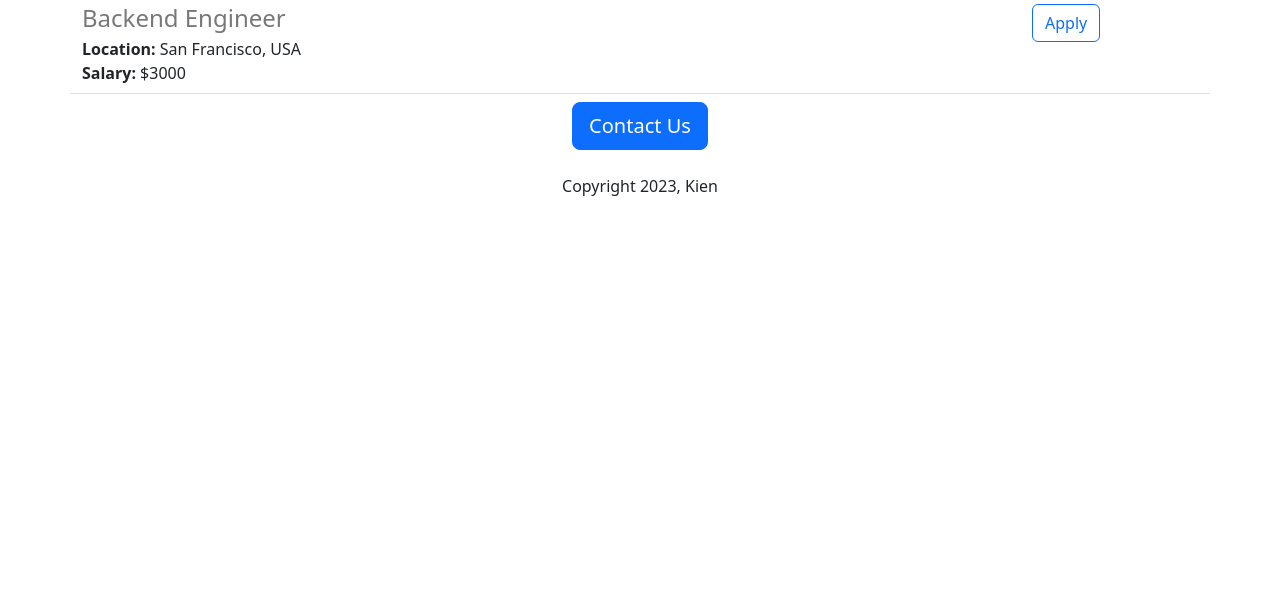
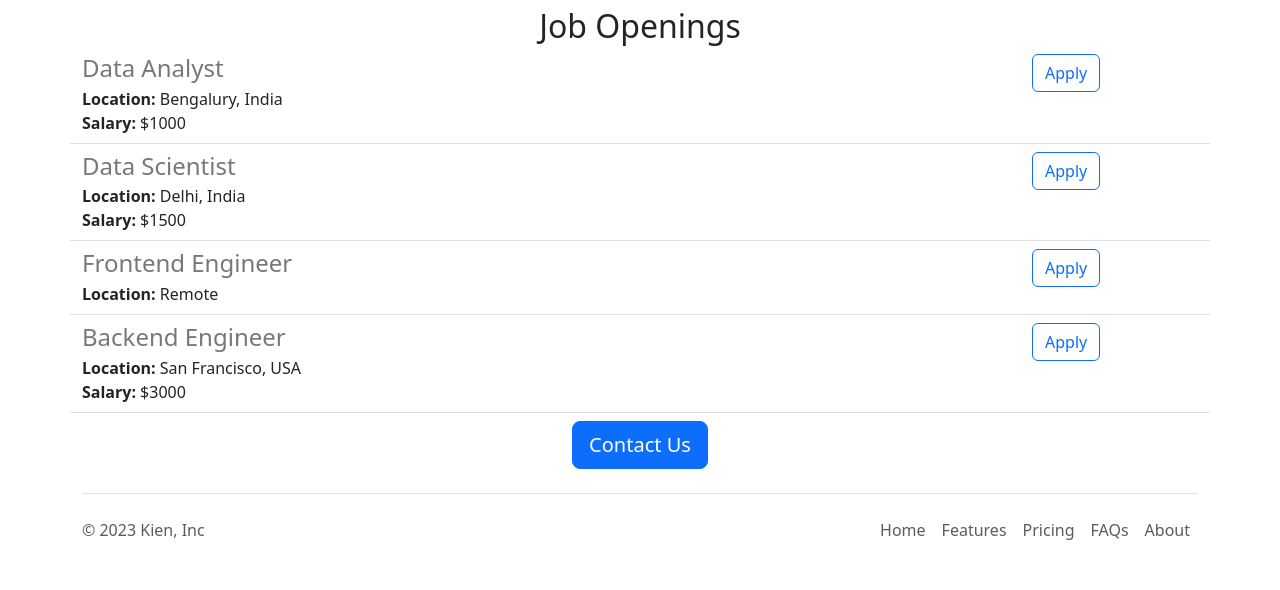
Before and after one commit to anhkien789/kien-career-website-v2, a Flask app: page / in a window 1280 px wide. Shown: the part 1318-1908 px from the top of the page. Before the commit the page ends 1514 px from the top, so only its background shows below. Run offline with Flask 3, Linux system fonts and the light colour scheme.

Commit message:
add header, footer and fix some content of page

```diff
--- /dev/null
+++ b/templates/footer.html
@@ -0,0 +1,17 @@
+<div class="container">
+  <footer class="d-flex flex-wrap justify-content-between align-items-center py-3 my-4 border-top">
+    <p class="col-md-4 mb-0 text-body-secondary">&copy; 2023 Kien, Inc</p>
+
+    <a href="/" class="col-md-4 d-flex align-items-center justify-content-center mb-3 mb-md-0 me-md-auto link-body-emphasis text-decoration-none">
+      <svg class="bi me-2" width="40" height="32"><use xlink:href="#bootstrap"/></svg>
+    </a>
+
+    <ul class="nav col-md-4 justify-content-end">
+      <li class="nav-item"><a href="#" class="nav-link px-2 text-body-secondary">Home</a></li>
+      <li class="nav-item"><a href="#" class="nav-link px-2 text-body-secondary">Features</a></li>
+      <li class="nav-item"><a href="#" class="nav-link px-2 text-body-secondary">Pricing</a></li>
+      <li class="nav-item"><a href="#" class="nav-link px-2 text-body-secondary">FAQs</a></li>
+      <li class="nav-item"><a href="#" class="nav-link px-2 text-body-secondary">About</a></li>
+    </ul>
+  </footer>
+</div>
--- a/templates/home.html
+++ b/templates/home.html
@@ -14,11 +14,18 @@
     </script>
   </head>
   <body>
+    {% include 'nav.html' %}
+    <img class="img-fluid mb-2" id="banner" src="static/banner.jpg" alt="banner image"/>
     <div class="container">
       <h1 class="text-center mt-2 mb-4">{{company_name}} Careers</h1>
-      <img class="img-fluid" id="banner" src="static/banner.jpg" alt="banner image"/>
-      <h2 class="text-center">About Kien</h2>
-      <p class="lead">Lorem ipsum dolor sit amet, consectetur adipiscing elit, sed do eiusmod tempor incididunt ut labore et dolore magna aliqua. Ut enim ad minim veniam, quis nostrud exercitation ullamco laboris nisi ut aliquip ex ea commodo consequat. Duis aute irure dolor in reprehenderit in voluptate velit esse cillum dolore eu fugiat nulla pariatur. Excepteur sint occaecat cupidatat non proident, sunt in culpa qui officia deserunt mollit anim id est laborum.</p>
+      <div class="row mb-2">
+        <div class="col-md-6">
+          <p class="lead">Lorem ipsum dolor sit amet, consectetur adipiscing elit, sed do eiusmod tempor incididunt ut labore et dolore magna aliqua. Ut enim ad minim veniam, quis nostrud exercitation ullamco laboris nisi ut aliquip ex ea commodo consequat. Duis aute irure dolor in reprehenderit in voluptate velit esse cillum dolore eu fugiat nulla pariatur. Excepteur sint occaecat cupidatat non proident, sunt in culpa qui officia deserunt mollit anim id est laborum.</p>
+        </div>
+        <div class="d-none d-md-block col-md-6">
+          <img class="rounded" src="/static/people.jpg" alt="people working image" style="height: 320px"/>
+        </div>
+      </div>
       <h2 class="text-center">Job Openings</h2>
       <div>
         {% for job in jobs %}
@@ -27,8 +34,8 @@
       </div>
       <div class="text-center">
         <button class="btn btn-primary btn-lg">Contact Us</button>
-        <p class="mt-4">Copyright 2023, Kien</p>
       </div>
     </div>
+    {% include 'footer.html' %}
   </body>
 </html>
--- /dev/null
+++ b/templates/nav.html
@@ -0,0 +1,9 @@
+<nav class="navbar shadow-sm fixed-top bg-white">
+  <div class="container-fluid">
+    <a class="navbar-brand" href="#">
+      <img src="/static/logo.svg" alt="Logo" width="30" height="24" class="d-inline-block align-text-top">
+      Kien
+    </a>
+  </div>
+</nav>
+<div style="height: 56px;"></div>
```
Also changed, not shown: static/logo.svg (added), 1 other file.
